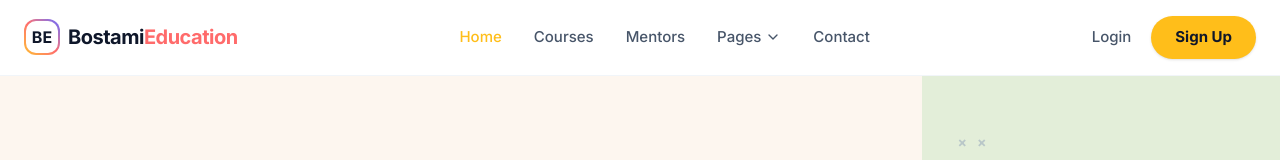
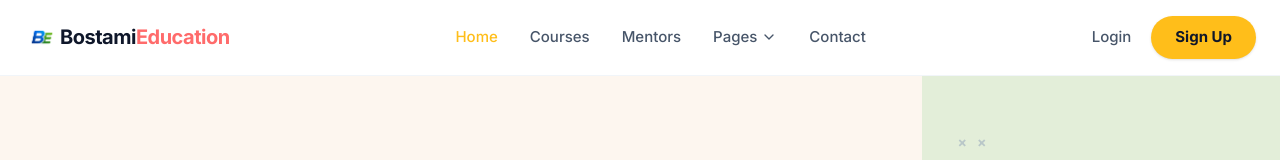
Before and after one commit to Rakibul-Hasan-max/bostamieducation, a Next.js app: page / in a window 1280 px wide. Shown: the top 160 px of the page. Built offline with nearby package versions, Linux system fonts and the light colour scheme.

Commit message:
feat: replace text-based logo with icon.png and update site metadata accordingly

```diff
--- a/src/app/layout.tsx
+++ b/src/app/layout.tsx
@@ -5,8 +5,13 @@ import "./globals.css";
 const inter = Inter({ subsets: ["latin"], variable: "--font-inter" });
 
 export const metadata: Metadata = {
-  title: "Bostami Education | Coming Soon",
-  description: "A next-generation EdTech platform for transforming education. Coming Soon.",
+  title: "Bostami Education - A EdTech platform",
+  description: "A next-generation EdTech platform for transforming education.",
+  icons: {
+    icon: "/icon.png",
+    shortcut: "/icon.png",
+    apple: "/icon.png",
+  },
 };
 
 export default function RootLayout({
--- a/src/components/layout/Footer.tsx
+++ b/src/components/layout/Footer.tsx
@@ -1,5 +1,6 @@
 "use client";
 
+import Image from "next/image";
 import Link from "next/link";
 import { Mail, Phone, MapPin } from "lucide-react";
 
@@ -12,12 +13,14 @@ export default function Footer() {
         <div className="grid grid-cols-1 lg:grid-cols-12 gap-10 pb-12 border-b border-slate-200/60">
           {/* Logo & Description */}
           <div className="col-span-1 lg:col-span-6">
-            <Link href="/" className="flex items-center gap-2">
-              <div className="flex h-9 w-9 items-center justify-center rounded-xl bg-gradient-to-tr from-brand-yellow via-brand-coral to-indigo-500 p-0.5">
-                <div className="flex h-full w-full items-center justify-center rounded-[10px] bg-white font-bold text-brand-navy">
-                  BE
-                </div>
-              </div>
+            <Link href="/" className="flex items-center">
+              <Image
+                src="/icon.png"
+                alt="Bostami Education"
+                width={36}
+                height={36}
+                className="h-9 w-9 object-contain"
+              />
               <span className="text-xl font-bold tracking-tight text-brand-navy">
                 Bostami<span className="text-brand-coral">Education</span>
               </span>
--- a/src/components/layout/Navbar.tsx
+++ b/src/components/layout/Navbar.tsx
@@ -1,6 +1,7 @@
 "use client";
 
 import { useState } from "react";
+import Image from "next/image";
 import Link from "next/link";
 import { ChevronDown, Menu, X } from "lucide-react";
 
@@ -10,13 +11,16 @@ export default function Navbar() {
   return (
     <header className="sticky top-0 z-50 w-full border-b border-slate-100 bg-white/95 backdrop-blur-md">
       <div className="mx-auto flex max-w-7xl items-center justify-between px-6 py-4">
-        {/* Logo */}
-        <Link href="/" className="flex items-center gap-2">
-          <div className="flex h-9 w-9 items-center justify-center rounded-xl bg-gradient-to-tr from-brand-yellow via-brand-coral to-indigo-500 p-0.5">
-            <div className="flex h-full w-full items-center justify-center rounded-[10px] bg-white font-bold text-brand-navy">
-              BE
-            </div>
-          </div>
+        {/* Logo — icon.png + brand name */}
+        <Link href="/" className="flex items-center">
+          <Image
+            src="/icon.png"
+            alt="Bostami Education"
+            width={36}
+            height={36}
+            className="h-9 w-9 object-contain"
+            priority
+          />
           <span className="text-xl font-bold tracking-tight text-brand-navy">
             Bostami<span className="text-brand-coral">Education</span>
           </span>
```
Also changed, not shown: public/icon.png (added).
